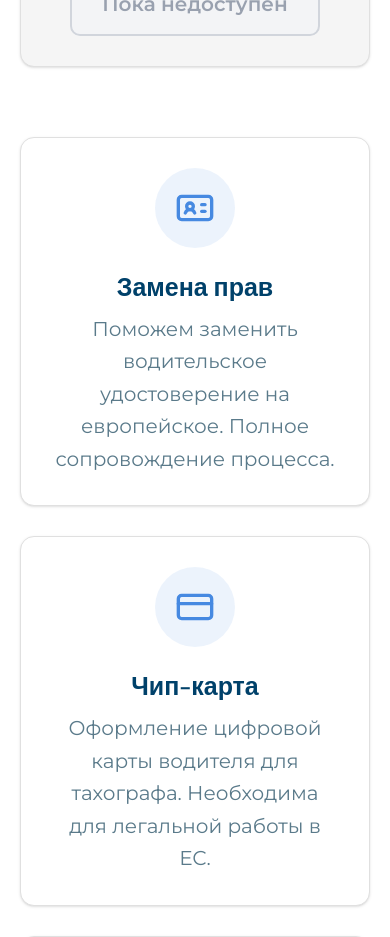
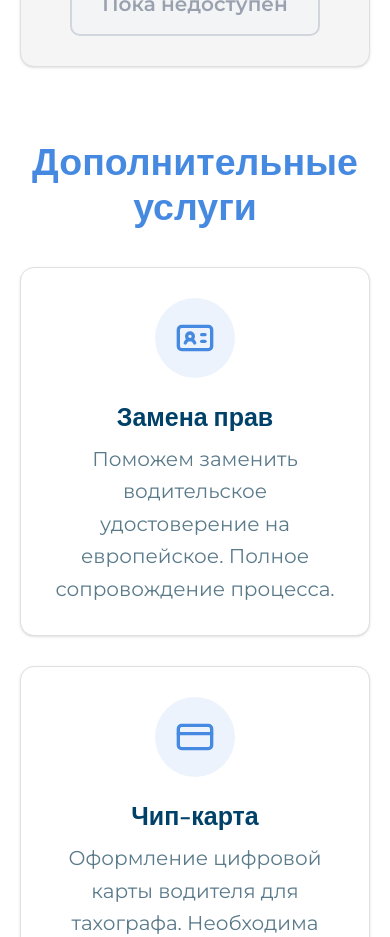
Before and after one commit to lolo60-lgtm/Yukon-vertical, a Next.js app: page / in a window 390 px wide. Shown: the part 2600-3537 px from the top of the page. Built offline with nearby package versions, Linux system fonts and the light colour scheme; a web font is replaced by a local one.

Commit message:
Update services.tsx

```diff
--- a/components/services.tsx
+++ b/components/services.tsx
@@ -124,7 +124,10 @@ export function Services() {
         </div>
 
         {/* Доп. услуги */}
-        <div className="mt-14 grid gap-6 sm:grid-cols-2 lg:grid-cols-4">
+         <h3 className="mt-14 font-serif text-3xl font-bold text-accent sm:text-4xl text-center">
+          {"Дополнительные услуги"}
+        </h3>
+        <div className="mt-8 grid gap-6 sm:grid-cols-2 lg:grid-cols-4">
           {services.filter((s) => !s.featured).map((service, i) => {
             const Icon = service.icon
             return (
```
